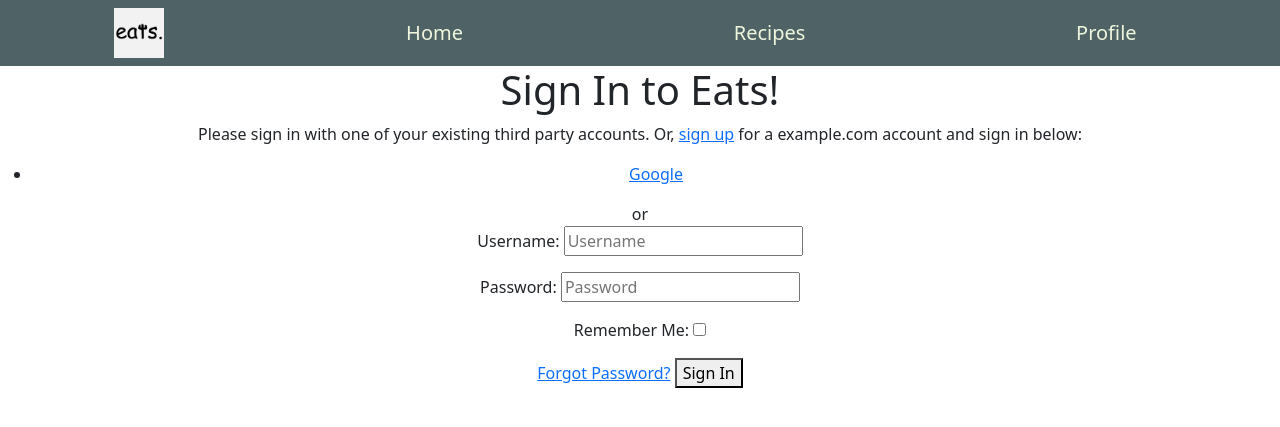
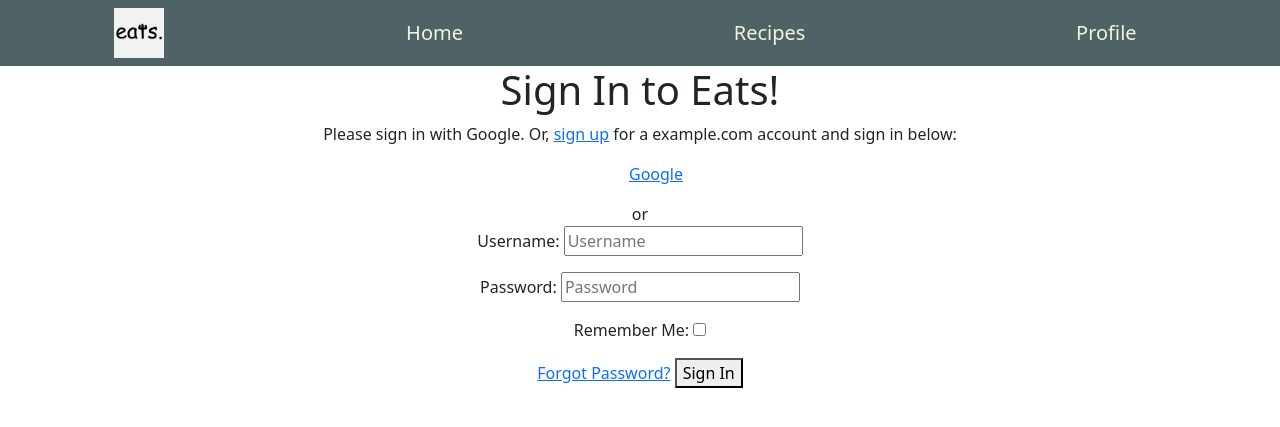
Before and after one commit to uva-cs3240-s22/group-project-A-04, a Django app: page /accounts/login/ in a window 1280 px wide. Shown: the top 427 px of the page. Run offline with Django 4.2, Linux system fonts and the light colour scheme; some libraries are stand-ins or nearby versions.

Commit message:
Update login.html

```diff
--- a/templates/allauth/account/login.html
+++ b/templates/allauth/account/login.html
@@ -6,6 +6,7 @@
 {% block head_title %}{% trans "Sign In to Eats!" %}{% endblock %}
 
 {% block content %}
+
 <div class="col text-center">
 
 <h1>{% trans "Sign In to Eats!" %}</h1>
@@ -13,13 +14,12 @@
 {% get_providers as socialaccount_providers %}
 
 {% if socialaccount_providers %}
-<p>{% blocktrans with site.name as site_name %}Please sign in with one
-of your existing third party accounts. Or, <a href="{{ signup_url }}">sign up</a>
+<p>{% blocktrans with site.name as site_name %}Please sign in with Google. Or, <a href="{{ signup_url }}">sign up</a>
 for a {{ site_name }} account and sign in below:{% endblocktrans %}</p>
 
 <div class="socialaccount_ballot">
 
-  <ul class="socialaccount_providers">
+  <ul class="socialaccount_providers" style="list-style: none;">
     {% include "socialaccount/snippets/provider_list.html" with process="login" %}
   </ul>
 
@@ -43,5 +43,6 @@ for a {{ site_name }} account and sign in below:{% endblocktrans %}</p>
   <a class="button secondaryAction" href="{% url 'account_reset_password' %}">{% trans "Forgot Password?" %}</a>
   <button class="primaryAction" type="submit">{% trans "Sign In" %}</button>
 </form>
+
 </div>
 {% endblock %}
```
